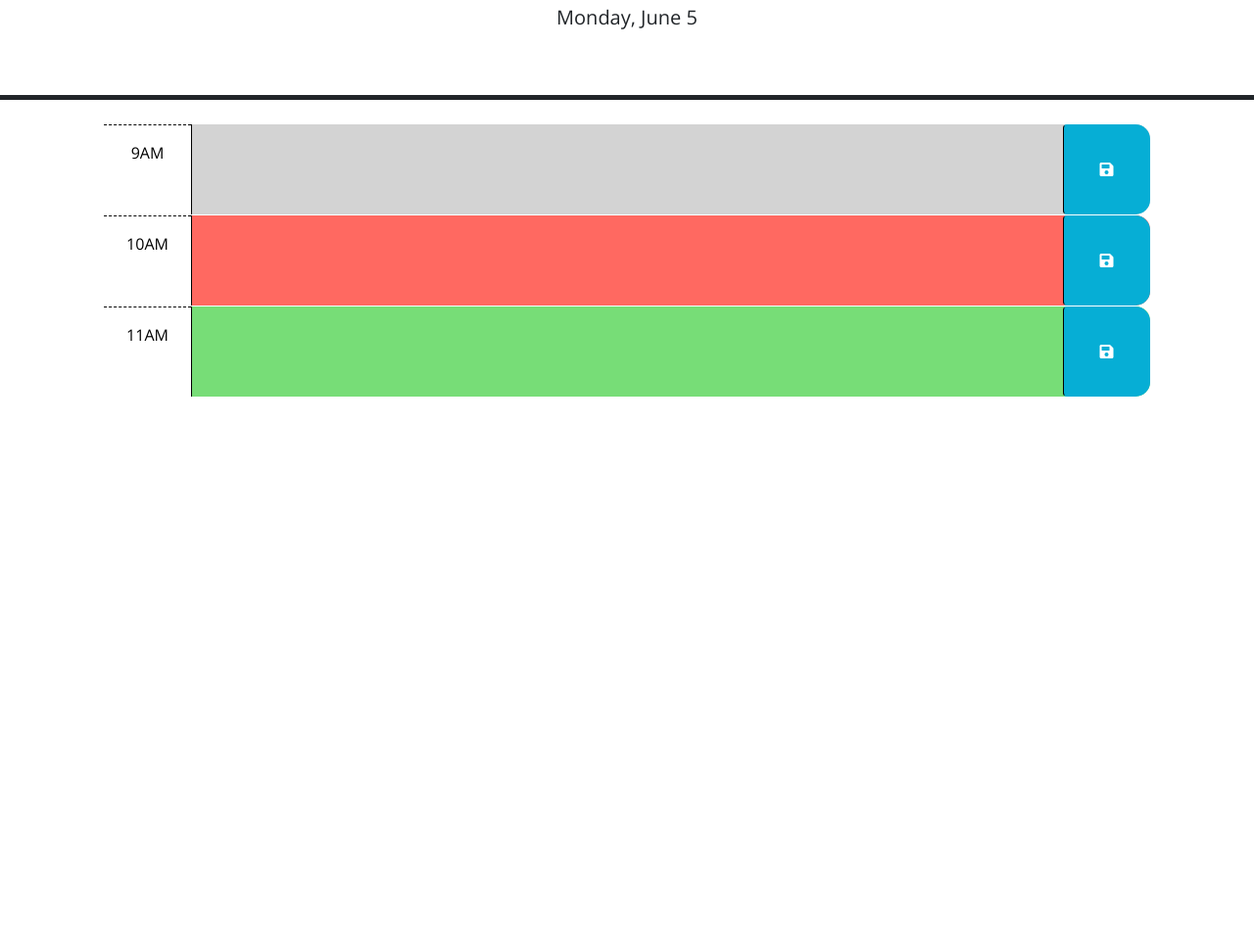
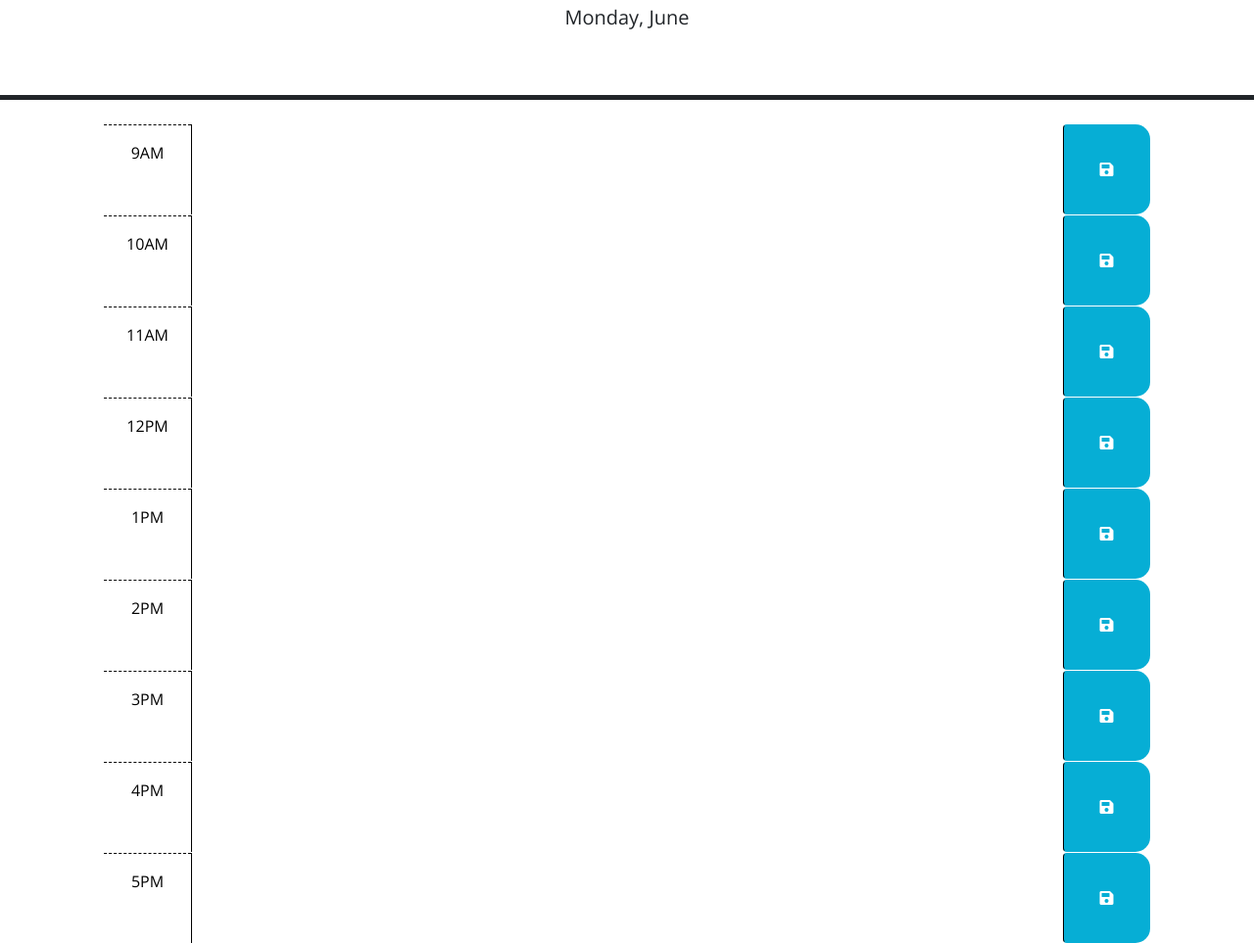
Before and after one commit to pinkhaze/work-day-scheduler, a plain HTML site: page index.html in a window 1280 px wide. Shown: the part 176-1139 px from the top of the page at 98% size. Before the commit the page ends 800 px from the top, so only its background shows below. Drawn offline with nearby package versions, Linux system fonts and the light colour scheme.

Commit message:
Add .ready() function; add and delete comments

```diff
--- a/assets/js/script.js
+++ b/assets/js/script.js
@@ -1,7 +1,6 @@
-// Wrap all code that interacts with the DOM in a call to jQuery to ensure that
-// the code isn't run until the browser has finished rendering all the elements
-// in the html.
-$(function () {
+// Wait for contents of document to load before running Javascript
+// Long form version of $(function() {})
+$(document).ready(function () {
   // TODO: Add a listener for click events on the save button. This code should
   // use the id in the containing time-block as a key to save the user input in
   // local storage. HINT: What does `this` reference in the click listener
@@ -18,16 +17,16 @@ $(function () {
   // TODO: Add code to get any user input that was saved in localStorage and set
   // the values of the corresponding textarea elements. HINT: How can the id
   // attribute of each time-block be used to do this?
-  //
-  // TODO: Add code to display the current date in the header of the page.
 
+  // Display current date in header of page
   function displayDate() {
     var currDate = dayjs();
-    $('#currentDay').text(currDate.format('dddd, MMMM D'));
+    $('#currentDay').text(currDate.format('dddd, MMMM'));
   }
 
   displayDate();
-  setInterval(displayDate, 1000);
 
+  // Update displayed date every minute
+  setInterval(displayDate, 60000);
 
 });
--- a/index.html
+++ b/index.html
@@ -25,19 +25,9 @@
       <p class="lead">A simple calendar app for scheduling your work day</p>
       <p id="currentDay" class="lead"></p>
     </header>
+
     <div class="container-lg px-5">
-      <!-- Use class for "past", "present", and "future" to apply styles to the
-        time-block divs accordingly. The javascript will need to do this by
-        adding/removing these classes on each div by comparing the hour in the
-        id to the current hour. The html provided below is meant to be an example
-        demonstrating how the css provided can be leveraged to create the
-        desired layout and colors. The html below should be removed or updated
-        in the finished product. Remember to delete this comment once the
-        code is implemented.
-        -->
-
-      <!-- Example of a past time block. The "past" class adds a gray background color. -->
-      <div id="hour-9" class="row time-block past">
+      <div id="hour-9" class="row time-block">
         <div class="col-2 col-md-1 hour text-center py-3">9AM</div>
         <textarea class="col-8 col-md-10 description" rows="3"> </textarea>
         <button class="btn saveBtn col-2 col-md-1" aria-label="save">
@@ -45,8 +35,7 @@
         </button>
       </div>
 
-      <!-- Example of a a present time block. The "present" class adds a red background color. -->
-      <div id="hour-10" class="row time-block present">
+      <div id="hour-10" class="row time-block">
         <div class="col-2 col-md-1 hour text-center py-3">10AM</div>
         <textarea class="col-8 col-md-10 description" rows="3"> </textarea>
         <button class="btn saveBtn col-2 col-md-1" aria-label="save">
@@ -54,9 +43,56 @@
         </button>
       </div>
 
-      <!-- Example of a future time block. The "future" class adds a green background color. -->
-      <div id="hour-11" class="row time-block future">
+      <div id="hour-11" class="row time-block">
         <div class="col-2 col-md-1 hour text-center py-3">11AM</div>
+        <textarea class="col-8 col-md-10 description" rows="3"> </textarea>
+        <button class="btn saveBtn col-2 col-md-1" aria-label="save">
+          <i class="fas fa-save" aria-hidden="true"></i>
+        </button>
+      </div>
+
+      <div id="hour-12" class="row time-block">
+        <div class="col-2 col-md-1 hour text-center py-3">12PM</div>
+        <textarea class="col-8 col-md-10 description" rows="3"> </textarea>
+        <button class="btn saveBtn col-2 col-md-1" aria-label="save">
+          <i class="fas fa-save" aria-hidden="true"></i>
+        </button>
+      </div>
+
+      <div id="hour-13" class="row time-block">
+        <div class="col-2 col-md-1 hour text-center py-3">1PM</div>
+        <textarea class="col-8 col-md-10 description" rows="3"> </textarea>
+        <button class="btn saveBtn col-2 col-md-1" aria-label="save">
+          <i class="fas fa-save" aria-hidden="true"></i>
+        </button>
+      </div>
+
+      <div id="hour-14" class="row time-block">
+        <div class="col-2 col-md-1 hour text-center py-3">2PM</div>
+        <textarea class="col-8 col-md-10 description" rows="3"> </textarea>
+        <button class="btn saveBtn col-2 col-md-1" aria-label="save">
+          <i class="fas fa-save" aria-hidden="true"></i>
+        </button>
+      </div>
+
+      <div id="hour-15" class="row time-block">
+        <div class="col-2 col-md-1 hour text-center py-3">3PM</div>
+        <textarea class="col-8 col-md-10 description" rows="3"> </textarea>
+        <button class="btn saveBtn col-2 col-md-1" aria-label="save">
+          <i class="fas fa-save" aria-hidden="true"></i>
+        </button>
+      </div>
+
+      <div id="hour-16" class="row time-block">
+        <div class="col-2 col-md-1 hour text-center py-3">4PM</div>
+        <textarea class="col-8 col-md-10 description" rows="3"> </textarea>
+        <button class="btn saveBtn col-2 col-md-1" aria-label="save">
+          <i class="fas fa-save" aria-hidden="true"></i>
+        </button>
+      </div>
+
+      <div id="hour-17" class="row time-block">
+        <div class="col-2 col-md-1 hour text-center py-3">5PM</div>
         <textarea class="col-8 col-md-10 description" rows="3"> </textarea>
         <button class="btn saveBtn col-2 col-md-1" aria-label="save">
           <i class="fas fa-save" aria-hidden="true"></i>
```
